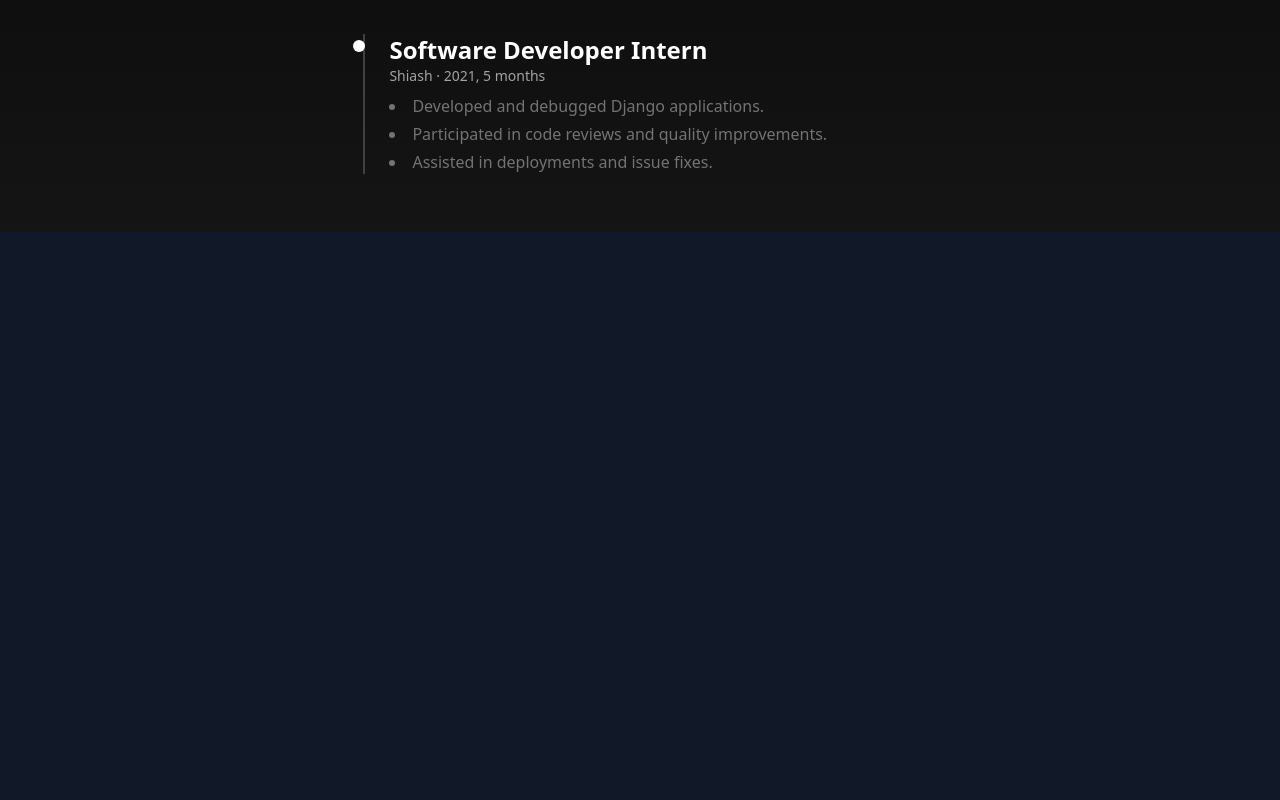
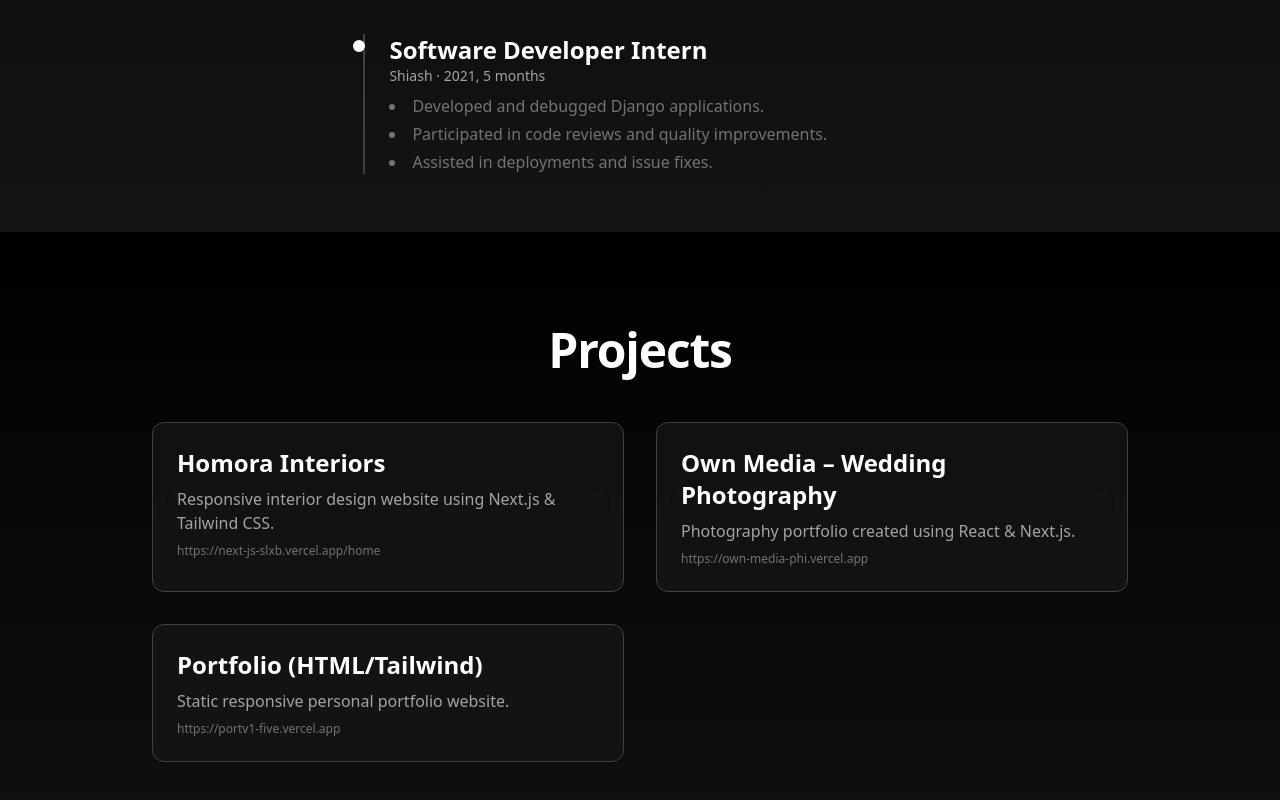
Before and after one commit to Thejusmohanan7/react_portfolio, a React (Vite) app: page / in a window 1280 px wide. Shown: the part 2168-2968 px from the top of the page. Before the commit the page ends 2400 px from the top, so only its background shows below. Built offline with nearby package versions, Linux system fonts and the light colour scheme.

Commit message:
added new secction

```diff
--- a/src/App.tsx
+++ b/src/App.tsx
@@ -1,6 +1,7 @@
 import Hero from "./components/Hero";
 import About from "./components/About";
 import Experience from "./components/Experience";
+import Projects from "./components/Projects";
 
 function App() {
   return (
@@ -8,6 +9,7 @@ function App() {
       <Hero />
       <About />
       <Experience />
+      <Projects/>
     </>
   );
 }
--- a/src/components/Projects.tsx
+++ b/src/components/Projects.tsx
@@ -0,0 +1,78 @@
+import { motion, useScroll, useTransform } from "framer-motion";
+
+interface Project {
+  name: string;
+  description: string;
+  url: string;
+}
+
+const projects: Project[] = [
+  {
+    name: "Homora Interiors",
+    description:
+      "Responsive interior design website using Next.js & Tailwind CSS.",
+    url: "https://next-js-slxb.vercel.app/home",
+  },
+  {
+    name: "Own Media – Wedding Photography",
+    description:
+      "Photography portfolio created using React & Next.js.",
+    url: "https://own-media-phi.vercel.app",
+  },
+  {
+    name: "Portfolio (HTML/Tailwind)",
+    description: "Static responsive personal portfolio website.",
+    url: "https://portv1-five.vercel.app",
+  },
+];
+
+const Projects = () => {
+  const { scrollY } = useScroll();
+  const yContent = useTransform(scrollY, [0, 500], [30, -30]);
+
+  return (
+    <section className="relative min-h-screen bg-black text-white flex flex-col items-center overflow-hidden">
+      {/* Background */}
+      <div className="absolute inset-0 bg-gradient-to-b from-black to-neutral-900 opacity-90" />
+
+      <motion.div
+        style={{ y: yContent }}
+        className="relative z-10 max-w-5xl w-full px-6 py-16"
+      >
+        <motion.h2
+          initial={{ opacity: 0, y: 20 }}
+          whileInView={{ opacity: 1, y: 0 }}
+          viewport={{ once: true }}
+          transition={{ duration: 0.8, ease: "easeOut" }}
+          className="text-3xl sm:text-4xl md:text-5xl font-semibold tracking-tight mb-12 text-center"
+        >
+          Projects
+        </motion.h2>
+
+        <div className="grid grid-cols-1 md:grid-cols-2 gap-8">
+          {projects.map((project, index) => (
+            <motion.a
+              key={index}
+              href={project.url}
+              target="_blank"
+              rel="noopener noreferrer"
+              initial={{ opacity: 0, y: 20 }}
+              whileInView={{ opacity: 1, y: 0 }}
+              viewport={{ once: true }}
+              transition={{ duration: 0.8, delay: index * 0.2, ease: "easeOut" }}
+              className="bg-neutral-900/70 backdrop-blur-md p-6 rounded-xl border border-neutral-700 hover:border-white transition-colors cursor-pointer"
+            >
+              <h3 className="text-xl sm:text-2xl font-semibold mb-2">{project.name}</h3>
+              <p className="text-neutral-400 text-sm sm:text-base leading-relaxed">
+                {project.description}
+              </p>
+              <p className="mt-2 text-xs text-neutral-500 truncate">{project.url}</p>
+            </motion.a>
+          ))}
+        </div>
+      </motion.div>
+    </section>
+  );
+};
+
+export default Projects;
--- a/src/components/Skills.tsx
+++ b/src/components/Skills.tsx
@@ -0,0 +1,65 @@
+import { motion, useScroll, useTransform } from "framer-motion";
+
+const skills = [
+  "HTML5",
+  "CSS3",
+  "JavaScript (ES6+)",
+  "TypeScript",
+  "React.js",
+  "Next.js",
+  "Tailwind CSS",
+  "Bootstrap",
+  "Responsive Design",
+  "Redux Toolkit",
+  "Node.js",
+  "Django",
+  "Python",
+  "MongoDB",
+  "SQL",
+  "Git, GitHub",
+  "CI/CD, Vercel",
+  "REST API Integration",
+  "Agile Methodologies"
+];
+
+const Skills = () => {
+  const { scrollY } = useScroll();
+  const yContent = useTransform(scrollY, [0, 500], [30, -30]);
+
+  return (
+    <section className="relative min-h-screen bg-black text-white flex items-center overflow-hidden">
+      <div className="absolute inset-0 bg-gradient-to-b from-black to-neutral-900 opacity-90" />
+      <motion.div
+        style={{ y: yContent }}
+        className="relative z-10 max-w-4xl mx-auto px-6 py-16"
+      >
+        <motion.h2
+          initial={{ opacity: 0, y: 20 }}
+          whileInView={{ opacity: 1, y: 0 }}
+          viewport={{ once: true }}
+          transition={{ duration: 0.8, ease: "easeOut" }}
+          className="text-3xl sm:text-4xl md:text-5xl font-semibold tracking-tight mb-12 text-center"
+        >
+          Technical Skills
+        </motion.h2>
+
+        <div className="grid grid-cols-2 sm:grid-cols-3 md:grid-cols-4 gap-4">
+          {skills.map((skill, index) => (
+            <motion.div
+              key={index}
+              initial={{ opacity: 0, y: 20 }}
+              whileInView={{ opacity: 1, y: 0 }}
+              viewport={{ once: true }}
+              transition={{ duration: 0.8, delay: index * 0.1, ease: "easeOut" }}
+              className="bg-neutral-900/70 backdrop-blur-md p-3 rounded-lg text-center border border-neutral-700"
+            >
+              {skill}
+            </motion.div>
+          ))}
+        </div>
+      </motion.div>
+    </section>
+  );
+};
+
+export default Skills;
```
